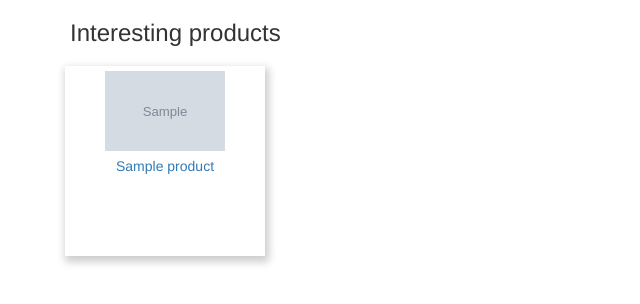
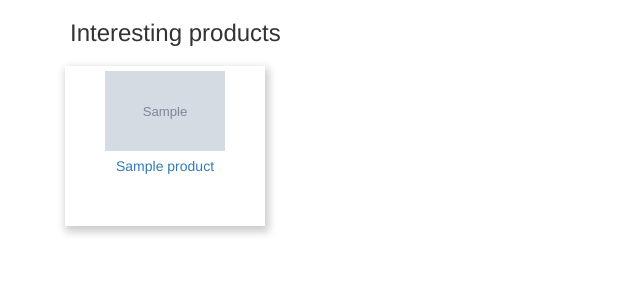
Before and after one commit to vbazhin/product-radio, a Flask app: template radio-recommendations/templates/base.html in a window 1280 px wide. Shown: the top 304 px of the page, without its empty margins (0-640 px from the left). Run offline with Flask 2, Linux system fonts and the light colour scheme; the template is opened without the code that fills it: most values are stand-ins (such as "Sample title", 1, 10 or a date in 2020); grey boxes marked "Sample" are stand-in pictures; some libraries are stand-ins or nearby versions.

Commit message:
base.html - adjust product height

```diff
--- a/radio-recommendations/templates/base.html
+++ b/radio-recommendations/templates/base.html
@@ -11,7 +11,7 @@
     .card {
       box-shadow: 2px 4px 8px 2px rgba(0, 0, 0, 0.2);
       min-width: 200px;
-      height: 190px;
+      height: 160px;
       margin: auto;
       text-align: center;
       margin: 10px;
@@ -34,7 +34,7 @@
                 <img class="card-image-top" src="{{ product.image_url }}" alt="{{ product.product_name }}" width="120"
                      height="80">
                 <div class="card-body">
-                    <p class="card-text">{{ product.product_name | truncate(55) }}</p>
+                    <p class="card-text">{{ product.product_name | truncate(60) }}</p>
                 </div>
             </div>
         </a>
```
